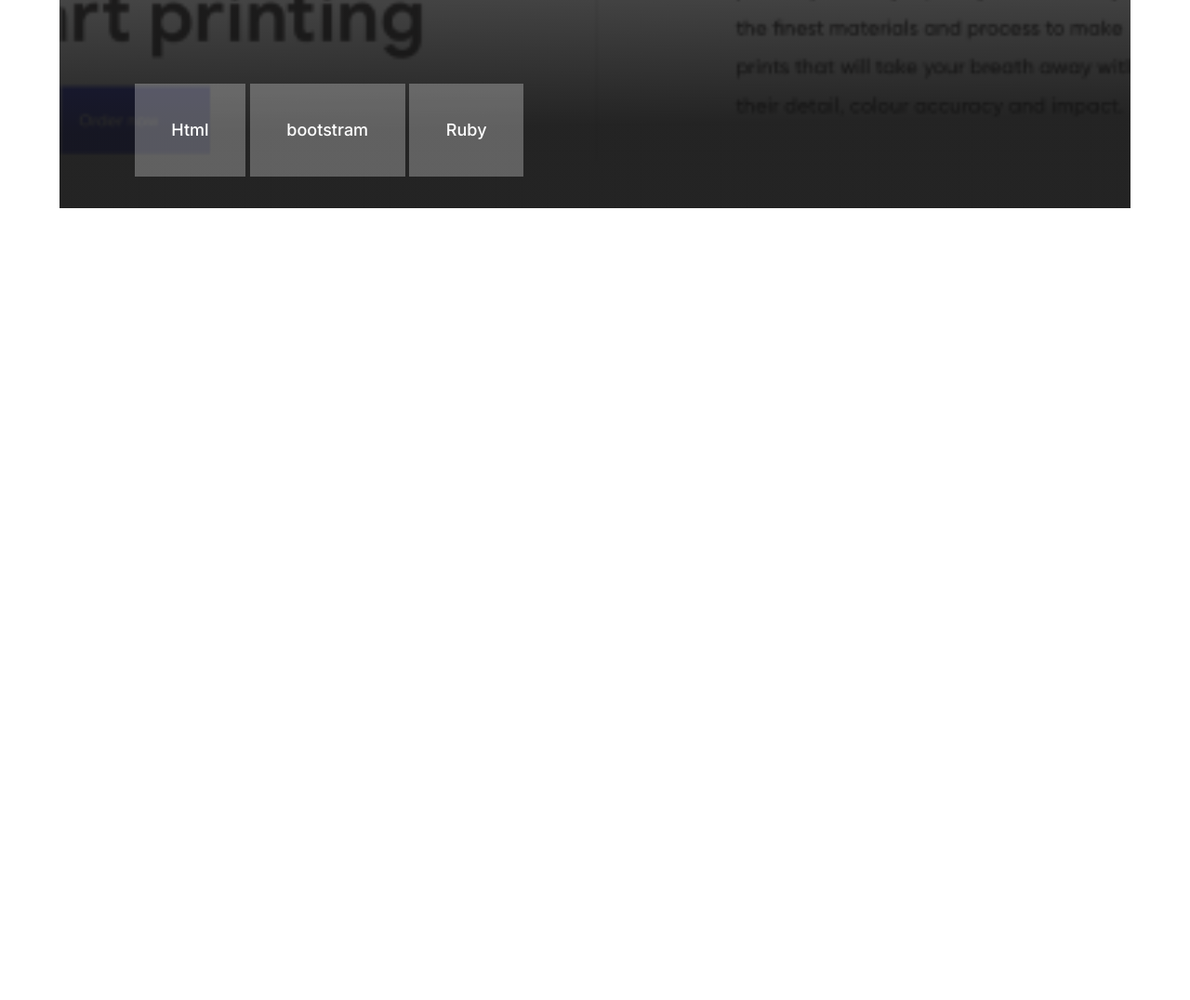
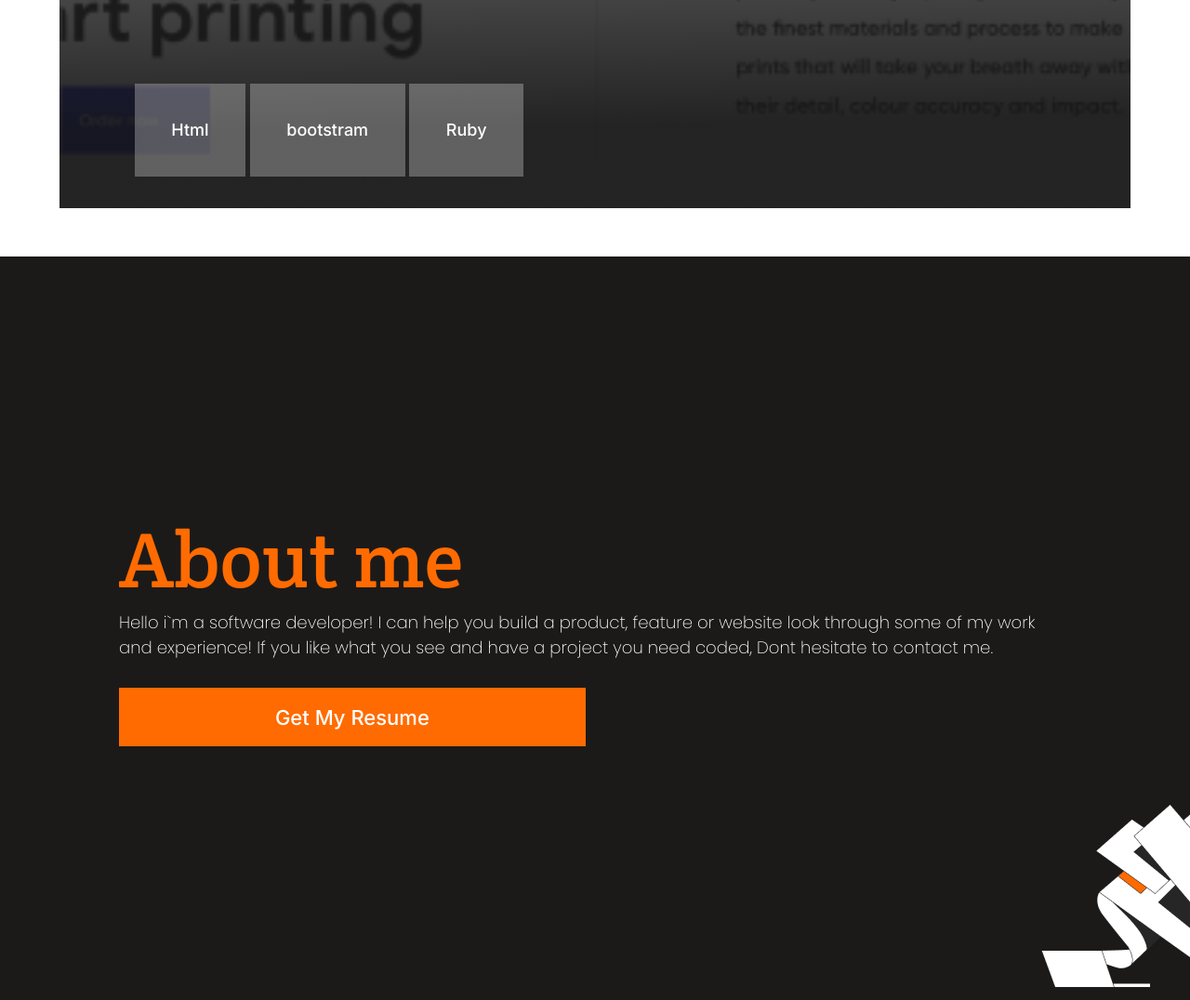
Before and after one commit to abdulsomod1/portfolio-project, a website: page index.html in a window 1280 px wide. Shown: the part 6797-7873 px from the top of the page at 93% size. Before the commit the page ends 7073 px from the top, so only its background shows below. Drawn offline with Linux system fonts and the light colour scheme.

Commit message:
Add code to css and html to make it responsicve

```diff
--- a/css/index.css
+++ b/css/index.css
@@ -255,3 +255,26 @@
   font-size: 43px;
   padding-top: 15%;
 }
+
+.about-me-setup {
+  background-color: var(--black);
+  background-image: url('../image/image.png');
+  background-repeat: no-repeat;
+  background-position: bottom right;
+}
+
+.about-me-text {
+  font-size: 530%;
+  font-family: var(--secondary-font-family);
+  font-weight: 100;
+}
+
+.about-me-btn {
+  background-color: var(--orange);
+  width: 49%;
+  height: 63px;
+  border: none;
+  color: var(--white);
+  font-family: var(--inter);
+  font-size: 22px;
+}
--- a/index.html
+++ b/index.html
@@ -223,9 +223,17 @@
           </div>
           <button class="professional-btn">See Projects</button>
         </section>
+
+        <section class="about-me-setup">
+          <header class="about-me">
+            <h2 class="color margin about-me-text">About me</h2>
+            <p class="edit-position tetiary-font">
+              Hello i`m a software developer! I can help you build a product, feature or website look through some of my work and experience! If you like what you see and have a project you need coded, Dont hesitate to contact me.
+            </p>
+            <button class="about-me-btn">Get My Resume</button>
+          </header>
+        </section>
       </section>
-
-      <section class="ab-me"></section>
     </main>
   </body>
 </html>
```
